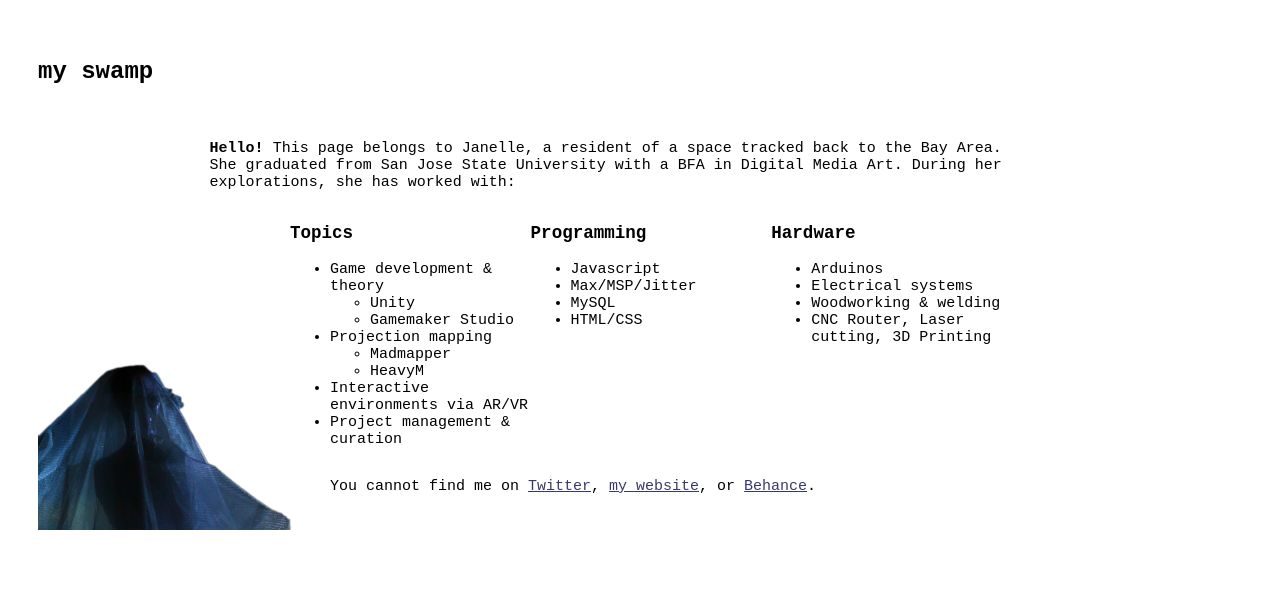
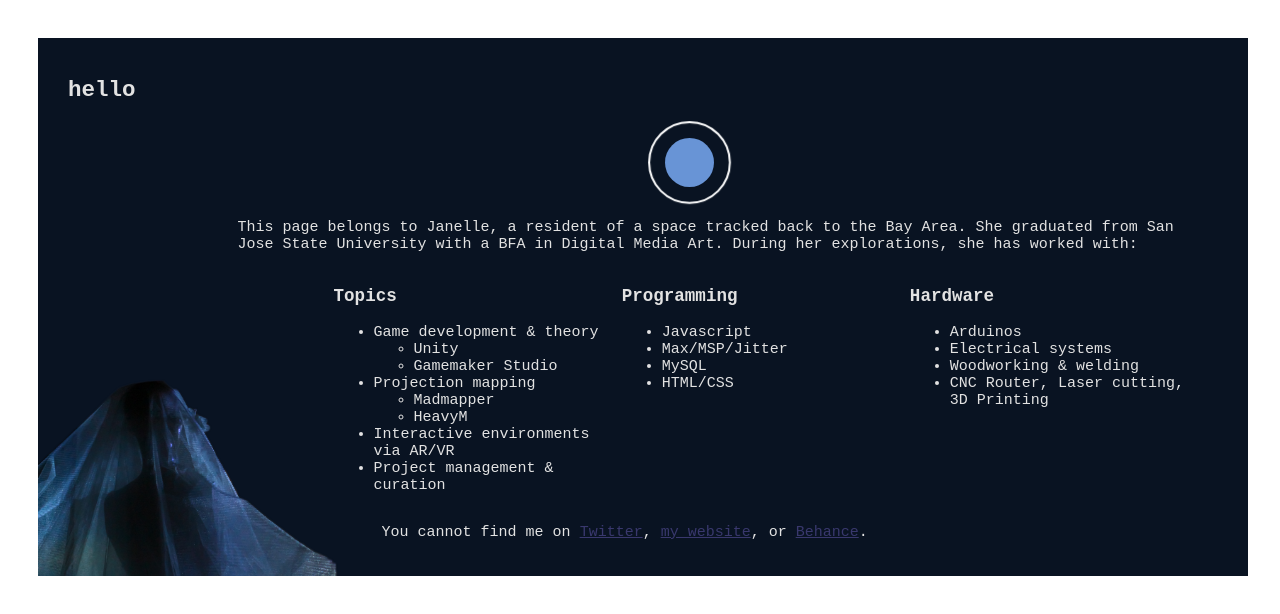
Before and after one commit to janellechan/janellechan.github.io, a plain HTML site: page index.html in a window 1280 px wide. Drawn offline with Linux system fonts and the light colour scheme.

Commit message:
Add background color and pulsing dot

```diff
--- a/css/style.css
+++ b/css/style.css
@@ -1,12 +1,13 @@
 body {
   font-family: 'Inconsolata', monospace;
+  color: rgb(226, 226, 226);
 }
 
 .main-container {
   padding: 30px;
   display: flex;
   flex-direction: column;
-  width: 80vw;
+  width: calc(100vw - 70px);
   justify-content: center;
 }
 
@@ -15,8 +16,10 @@ body {
   position: relative;
   display: inline-block;
   flex-wrap: wrap;
-  overflow: auto;
+  min-height: 60vh;
+  overflow: hidden;
   font-size: 15px;
+  background-color: #091322;
 }
 
 .internal-content-container {
@@ -64,3 +67,105 @@ div.three-column-layout:after {
   left: 0%;
   bottom: 0%;
 }
+
+#test-planet {
+  position: relative;
+  display: flex;
+  box-sizing: border-box;
+  height: 100%;
+  left: 5%;
+  justify-content: center;
+  align-items: center;
+}
+
+#basic-planet {
+  display: flex;
+  box-sizing: border-box;
+  position: absolute;
+  padding: 2%;
+  border-radius: 100%;
+  float: left;
+  align-items: center;
+  background: #6894d6;
+  border: 2px solid transparent;
+}
+
+.basic-planet::before {
+  content: "";
+  margin-top: 100%;
+}
+
+#basic-planet {
+  animation: delayed-pulse 2s ease infinite normal;
+}
+
+#basic-circle {
+  display: flex;
+  box-sizing: border-box;
+  position: relative;
+  padding: 3.5%;
+  border-radius: 100%;
+  float: left;
+  align-items: center;
+  /* background: transparent; */
+  border: 2px solid #ffffff;
+}
+
+.basic-circle::before {
+  content: "";
+  margin-top: 100%;
+}
+
+#basic-circle {
+  animation: pulse 2s ease infinite normal;
+}
+
+@keyframes pulse {
+  0% {
+    transform: scale(0.8);
+    /* background-color: red; */
+    border-radius: 100%;
+    opacity: 0%;
+  }
+  20% {
+    opacity: 100%;
+  }
+  60% {
+    transform: scale(1);
+    opacity: 100%;
+  }
+  80% {
+    transform: scale(0.8);
+    /* opacity: 100%; */
+  }
+  /* 50% {
+    background-color: orange;
+  } */
+  100% {
+    transform: scale(1.5);
+    opacity: 0%;
+  }
+}
+
+@keyframes delayed-pulse {
+  0% {
+    transform: scale(0.8);
+    border-radius: 100%;
+    opacity: 0%;
+  }
+  10% {
+    opacity: 100%;
+  }
+  50% {
+    transform: scale(1);
+    opacity: 100%;
+  }
+  70% {
+    transform: scale(0.8);
+    /* opacity: 100%; */
+  }
+  100% {
+    transform: scale(1.5);
+    opacity: 0%;
+  }
+}
--- a/index.html
+++ b/index.html
@@ -9,11 +9,17 @@
 
 <body>
   <div class="main-container">
-    <h2>my swamp</h2>
     <div class="content-container container-1">
+      <h2>hello</h2>
+      <div id="test-planet">
+        <div id="basic-planet">
+        </div>
+        <div id="basic-circle">
+        </div>
+      </div>
       <img class="foreground-img" src="assets/signal_fore.png" alt="Signal, image">
       <div class="internal-content-container">
-        <p><strong>Hello!</strong> This page belongs to Janelle, a resident of a space tracked back to the Bay Area. She
+        <p>This page belongs to Janelle, a resident of a space tracked back to the Bay Area. She
           graduated from San Jose State University with a BFA in Digital Media Art.
           During her explorations, she has worked with:</p>
         <div class="three-column-layout">
```
